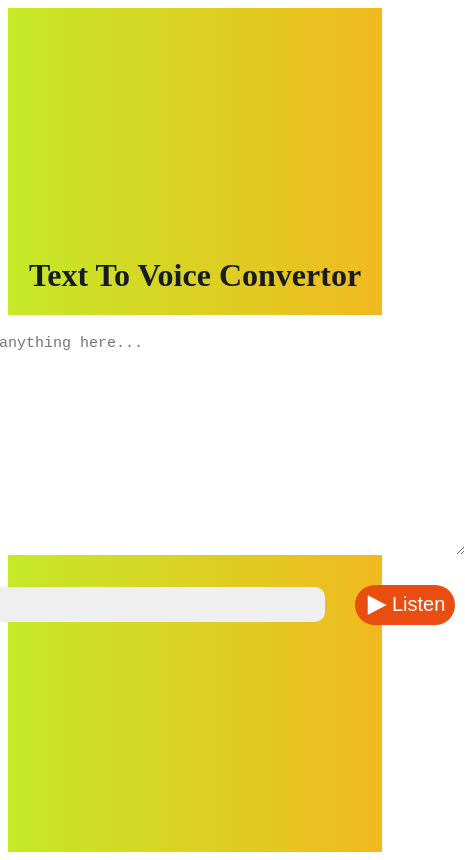
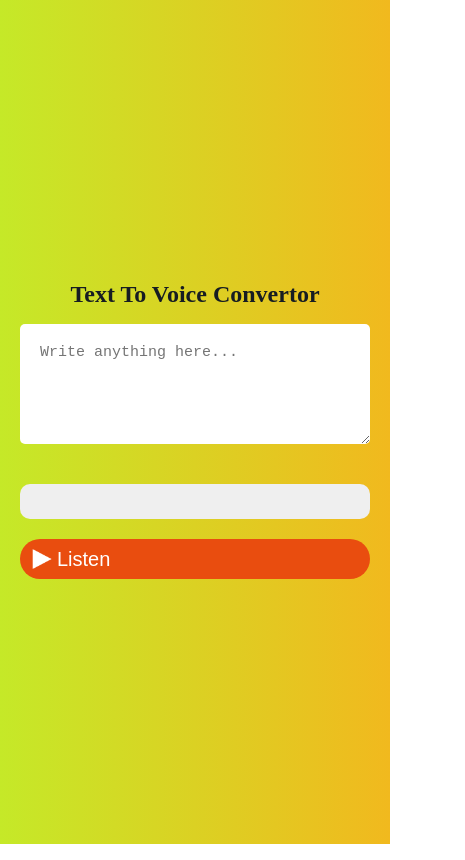
Before and after one commit to KhalidGhani333/Text-To-Voice-Convertor, a plain HTML site: page index.html in a window 390 px wide. Shown: the whole page, 465 px wide, since content can reach past the window. Drawn offline with Linux system fonts and the light colour scheme.

Commit message:
push code

```diff
--- a/style.css
+++ b/style.css
@@ -1,23 +1,35 @@
 
 
-.hero{
+* {
+    box-sizing: border-box;
+}
+
+body {
+    margin: 0;
+}
+
+.hero {
     width: 100%;
     height: 100vh;
-background:linear-gradient(90deg, #c5e928, #f1b91e);
+    background: linear-gradient(90deg, #c5e928, #f1b91e);
     display: flex;
     align-items: center;
     justify-content: center;
     flex-direction: column;
+    padding: 20px;
+}
 
-}
-.hero h1{
+.hero h1 {
     color: rgb(22, 28, 34);
     font-size: 32px;
-    font-weight:bold;
+    font-weight: bold;
+    text-align: center;
 }
-.hero textarea{
+
+.hero textarea {
     height: 200px;
-    width: 500px;
+    width: 100%;
+    max-width: 500px;
     border: transparent;
     outline: none;
     border-radius: 5px;
@@ -25,13 +37,17 @@ flex-direction: column;
     padding: 20px;
     margin-bottom: 30px;
 }
-.result{
-    width: 520px;
+
+.result {
+    width: 100%;
+    max-width: 520px;
     display: flex;
     align-items: center;
-    gap: 30px;
+    gap: 20px;
+    flex-wrap: wrap;
 }
- button{
+
+button {
     background-color: rgb(233, 77, 15);
     width: 100px;
     height: 40px;
@@ -44,15 +60,15 @@ flex-direction: column;
     align-items: center;
     gap: 5px;
     cursor: pointer;
+}
 
- }
- button img{
+button img {
     height: 20px;
     width: 20px;
     margin-left: 6px;
 }
 
- select{
+select {
     flex: 1;
     padding: 10px;
     border: none;
@@ -63,5 +79,45 @@ flex-direction: column;
     background-repeat: no-repeat;
     background-size: 15px;
     background-position-x: calc(100% - 10px);
-    background-position-y: 10px
+    background-position-y: 10px;
 }
+
+
+@media (max-width: 768px) {
+    .hero h1 {
+        font-size: 28px;
+    }
+
+    .hero textarea {
+        height: 150px;
+    }
+
+    .result {
+        flex-direction: column;
+        align-items: stretch;
+    }
+
+    button {
+        width: 100%;
+        margin-top: 10px;
+    }
+
+    select {
+        width: 100%;
+        margin-top: 10px;
+    }
+}
+
+@media (max-width: 480px) {
+    .hero h1 {
+        font-size: 24px;
+    }
+
+    .hero textarea {
+        height: 120px;
+    }
+
+    .result {
+        gap: 10px;
+    }
+}
```
Lines whose indentation alone changed are shown as unchanged.
